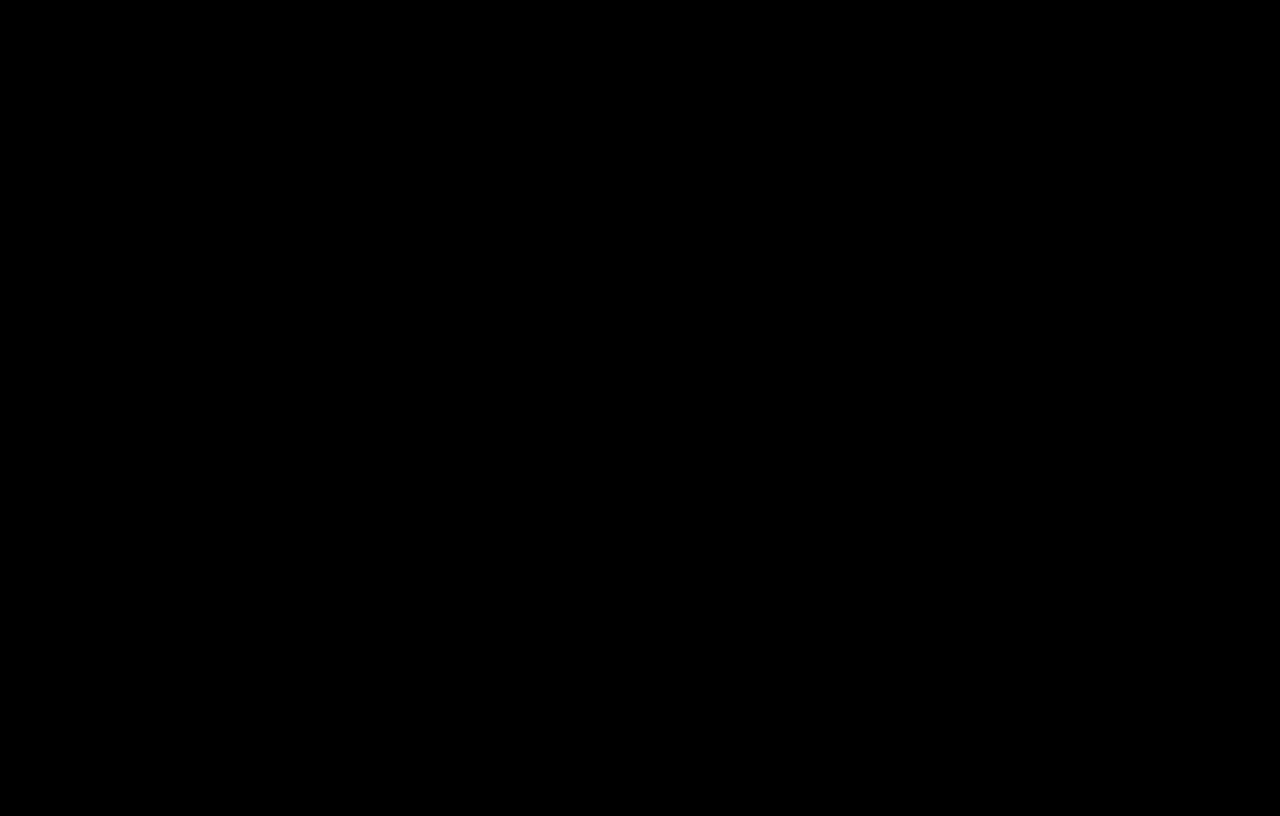
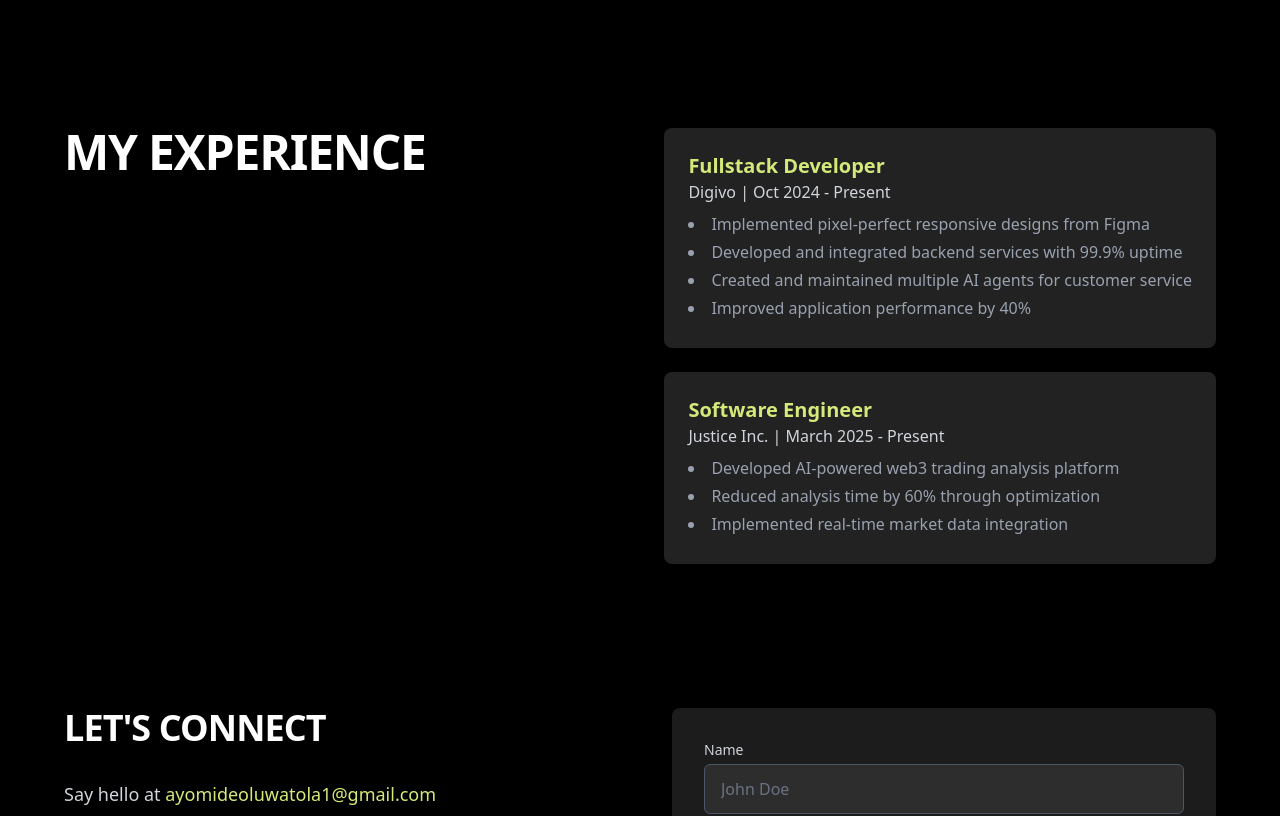
Before and after one commit to MikeyA-yo/ay10xdevportfolio, a Next.js app: page /about in a window 1280 px wide. Shown: the part 786-1602 px from the top of the page. Before the commit the page ends 850 px from the top, so only its background shows below. Built offline with nearby package versions, Linux system fonts and the light colour scheme.

Commit message:
basic UI done

```diff
--- a/app/about/page.tsx
+++ b/app/about/page.tsx
@@ -1,10 +1,13 @@
-import { AboutM, Skills } from "@/components/about";
+import { AboutM, Experience, Skills } from "@/components/about";
+import Contact from "@/components/contact";
 
 export default function About() {
     return (
         <>
         <AboutM />
         <Skills />
+        <Experience />
+        <Contact />
         </>
     )
 }
--- a/components/about.tsx
+++ b/components/about.tsx
@@ -27,10 +27,14 @@ export function AboutM() {
             my technical expertise.
           </p>
           <div className="flex gap-2">
-            <div className="rounded-full flex gap-2 bg-[#D3E97A] items-center p-2 text-black font-bold cursor-pointer hover:bg-[#C7C7C7] transition-all duration-300 ease-in-out">
+            <Link
+              className="rounded-full flex gap-2 bg-[#D3E97A] items-center p-2 text-black font-bold cursor-pointer hover:bg-[#C7C7C7] transition-all duration-300 ease-in-out"
+              href={"/AY-Resume-Minimal-Type.pdf"}
+              download={true}
+            >
               <p>DOWNLOAD RESUME</p>
               <FaDownload />
-            </div>
+            </Link>
             <div className="rounded-full flex items-center justify-center bg-[#222222] p-2 font-bold cursor-pointer hover:bg-[#C7C7C7] transition-all duration-300 ease-in-out">
               <Link href={"https://x.com/OluwatolaAyomi4"}>
                 <FaXTwitter className="h-6 w-6 fill-[#D3E97A]" />
@@ -54,7 +58,7 @@ export function Skills() {
       <section className="text-white py-16 px-10 md:px-8 lg:px-16">
         <div className="flex flex-col md:flex-row gap-4 justify-between">
           <div>
-            <h2 className="text-4xl md:text-6xl lg:text-6xl font-bold uppercase tracking-tight">
+            <h2 className="text-4xl md:text-4xl lg:text-5xl font-bold uppercase tracking-tight">
               My Capabilities
             </h2>
           </div>
@@ -63,7 +67,20 @@ export function Skills() {
               Here are some of the technologies I have worked with:
             </p>
             <div className="grid grid-cols-2 md:grid-cols-3 lg:grid-cols-4 gap-4 mt-4">
-                {["JavaScript", "TypeScript", "Go", "Solidity", "Rust", "React", "Next", "Nest", "Tailwind", "Node", "Supabase", "TeamWork"].map((skill, index) => (
+              {[
+                "JavaScript",
+                "TypeScript",
+                "Go",
+                "Solidity",
+                "Rust",
+                "React",
+                "Next",
+                "Nest",
+                "Tailwind",
+                "Node",
+                "Supabase",
+                "TeamWork",
+              ].map((skill, index) => (
                 <div
                   key={index}
                   className="bg-[#222222] p-4 rounded-full flex items-center justify-center text-center hover:bg-[#D3E97A] hover:text-black transform hover:scale-110 transition-all duration-300 ease-in-out"
@@ -79,6 +96,53 @@ export function Skills() {
   );
 }
 
-export function Experience(){
-
+export function Experience() {
+    return (
+        <>
+          <section className="text-white py-16 px-10 md:px-8 lg:px-16">
+            <div className="flex flex-col md:flex-row gap-4 justify-between">
+              <div>
+                <h2 className="text-4xl md:text-4xl lg:text-5xl font-bold uppercase tracking-tight">
+                  My Experience
+                </h2>
+              </div>
+              <div className="flex flex-col gap-2">
+                {[
+                    {
+                        position: "Fullstack Developer",
+                        company: "Digivo",
+                        achievements: [
+                            "Implemented pixel-perfect responsive designs from Figma",
+                            "Developed and integrated backend services with 99.9% uptime",
+                            "Created and maintained multiple AI agents for customer service",
+                            "Improved application performance by 40%"
+                        ],
+                        duration: "Oct 2024 - Present"
+                    },
+                    {
+                        position: "Software Engineer",
+                        company: "Justice Inc.",
+                        achievements: [
+                            "Developed AI-powered web3 trading analysis platform",
+                            "Reduced analysis time by 60% through optimization",
+                            "Implemented real-time market data integration",
+                        ],
+                        duration: "March 2025 - Present"
                     }
+                ].map((exp, index) => (
+                    <div key={index} className="bg-[#222222] p-6 rounded-lg mb-4">
+                        <h3 className="text-xl font-bold text-[#D3E97A]">{exp.position}</h3>
+                        <p className="text-gray-300 mb-2">{exp.company} | {exp.duration}</p>
+                        <ul className="list-disc list-inside text-gray-400">
+                            {exp.achievements.map((achievement, i) => (
+                                <li key={i} className="mb-1">{achievement}</li>
+                            ))}
+                        </ul>
+                    </div>
+                ))}
+              </div>
+            </div>
+          </section>
+        </>
+    )
+}
--- a/components/contact.tsx
+++ b/components/contact.tsx
@@ -11,7 +11,7 @@ const Contact: React.FC = () => {
         <div className="grid grid-cols-1 md:grid-cols-2 gap-12 md:gap-16 items-start">
           {/* Left Side: Contact Info */}
           <div className="flex flex-col space-y-8">
-            <h2 className="text-5xl md:text-6xl font-bold uppercase tracking-tight">LET'S CONNECT</h2>
+            <h2 className="text-3xl md:text-4xl font-bold uppercase tracking-tight">LET'S CONNECT</h2>
             <p className="text-lg text-gray-300">
               Say hello at <a href="mailto:ayomideoluwatola1@gmail.com" className="text-[#D3E97A] hover:underline">ayomideoluwatola1@gmail.com</a>
             </p>
--- a/components/nav.tsx
+++ b/components/nav.tsx
@@ -1,6 +1,7 @@
 "use client";
 
 import { AnimatePresence, motion } from "motion/react";
+import Link from "next/link";
 import { useState } from "react";
 import { FaXmark } from "react-icons/fa6";
 import { HiMenuAlt4 } from "react-icons/hi";
@@ -10,7 +11,7 @@ export default function Nav() {
   return (
     <>
       <nav className="lg:flex hidden z-10 md:flex fixed w-full justify-between items-center p-4 backdrop-blur text-[#C7C7C7]">
-        <h2 className="text-xl font-bold">Oluwatola Ayomide</h2>
+        <Link href={"/"} className="text-xl font-bold">Oluwatola Ayomide</Link>
         <div className="flex gap-3">
           <a
             href="#about"
```
Also changed, not shown: 1 other file (tests, documents, lock files or other folders). Lines whose indentation alone changed are shown as unchanged.
